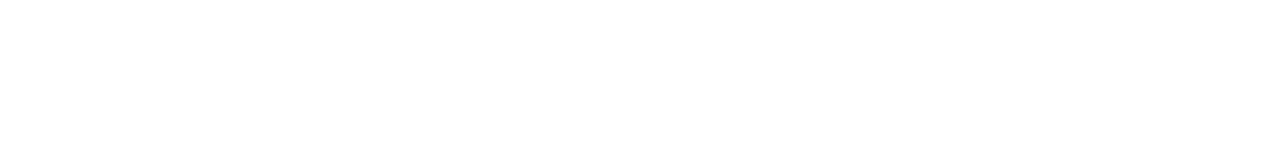
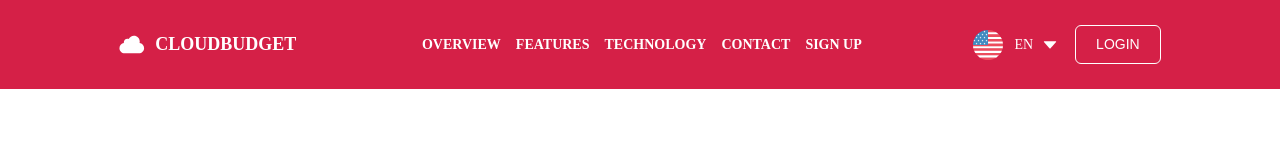
Before and after one commit to maks0203207/work-test, a plain HTML site: page index.html in a window 1280 px wide. Drawn offline with Linux system fonts and the light colour scheme.

Commit message:
header component add (#2)

```diff
--- a/index.html
+++ b/index.html
@@ -10,5 +10,33 @@
 </head>
 <body>
 
+<section id="header">
+    <div class="container">
+        <div class="header">
+
+            <div class="header--one">
+                <img src="./img/Vector1.svg" alt="img">
+                <h1>CloudBudget</h1>
+            </div>
+
+            <div class="header--two">
+                <a href="#">OVERVIEW</a>
+                <a href="#">FEATURES</a>
+                <a href="#">TECHNOLOGY</a>
+                <a href="#">CONTACT</a>
+                <a href="#">SIGN UP</a>
+            </div>
+
+            <div class="header--tree">
+                <img src="./img/america.svg" alt="img">
+                <h4>EN</h4>
+                <img src="./img/Vector11.svg" alt="img">
+                <button>LOGIN</button>
+            </div>
+
+        </div>
+    </div>
+</section>
+
 </body>
 </html>
--- a/style.scss
+++ b/style.scss
@@ -9,3 +9,69 @@ a{
   width: 90%;
   margin: 0 auto;
 }
+#header{
+  background:#D52047 ;
+}
+.header{
+  display: flex;
+  align-items: center;
+  justify-content: space-around;
+  padding: 25px 0;
+  &--one{
+    display: flex;
+    align-items: center;
+    justify-content: space-between;
+    h1{
+      font-weight: 700;
+      font-size: 18px;
+      display: flex;
+      align-items: center;
+      text-transform: uppercase;
+      color: #FFFFFF;
+      margin-left: 10px;
+    }
+  }
+  &--two{
+    display: flex;
+    align-items: center;
+    justify-content: space-between;
+    a{
+      font-weight: 700;
+      font-size: 14px;
+      display: flex;
+      align-items: center;
+      text-transform: uppercase;
+      color: #FFFFFF;
+      margin-left: 15px;
+    }
+  }
+  &--tree{
+    display: flex;
+    align-items: center;
+    justify-content: space-between;
+    h4{
+      font-weight: 400;
+      font-size: 14px;
+      display: flex;
+      align-items: center;
+      text-transform: uppercase;
+      color: #FFFFFF;
+      padding: 0 10px;
+    }
+    button{
+      font-weight: 400;
+      font-size: 14px;
+      line-height: 17px;
+      display: flex;
+      align-items: center;
+      text-align: center;
+      text-transform: uppercase;
+      color: #FFFFFF;
+      padding: 10px 20px;
+      border: 1px solid #FFFFFF;
+      border-radius: 6px;
+      margin-left: 18px;
+      background: #D52047;
+    }
+  }
+}
```
Also changed, not shown: css/style.css, img/Rec3.png (added), img/Vector1.svg (added), img/Vector11.svg (added), img/america.svg (added), 1 other file.
